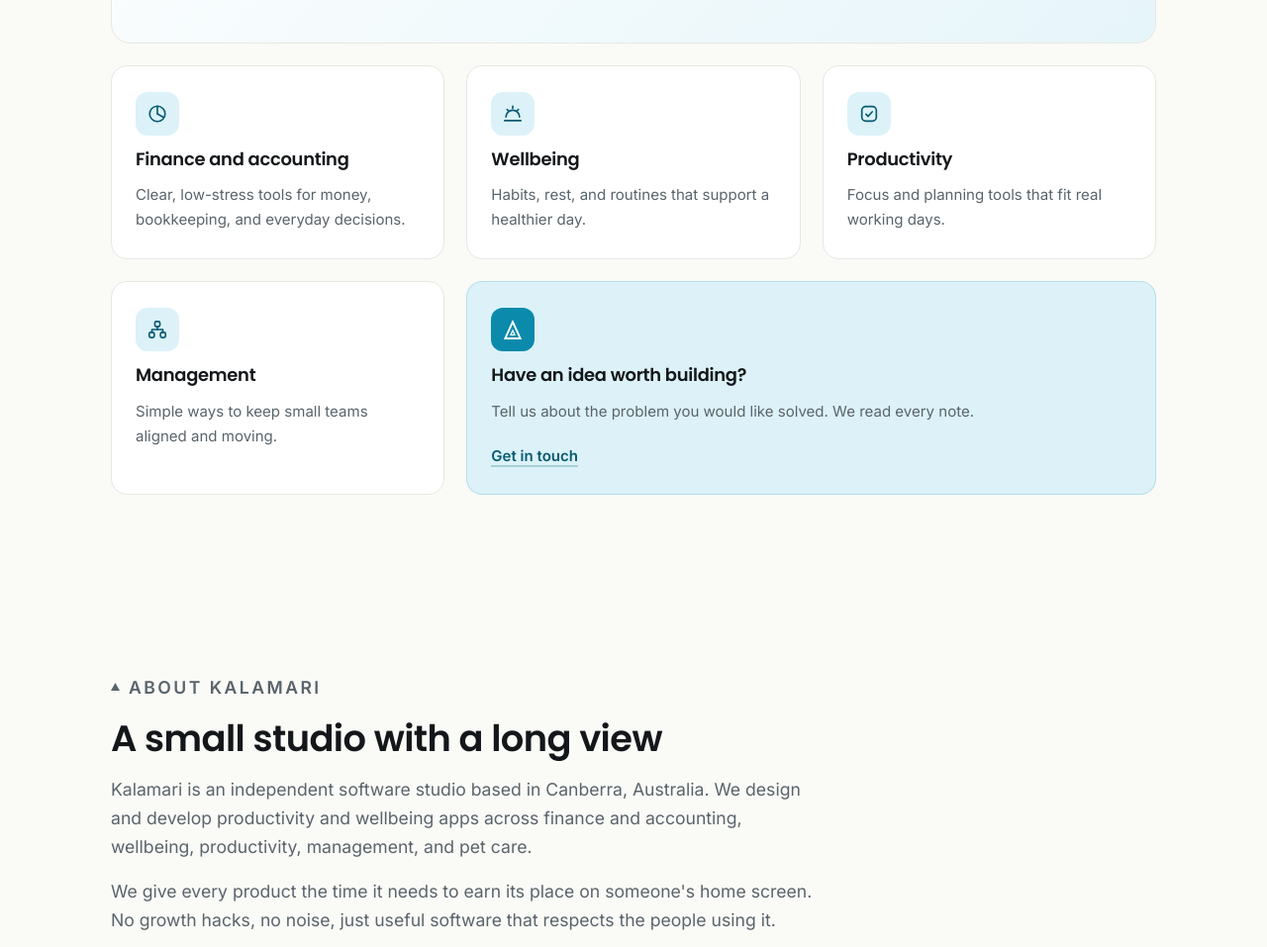
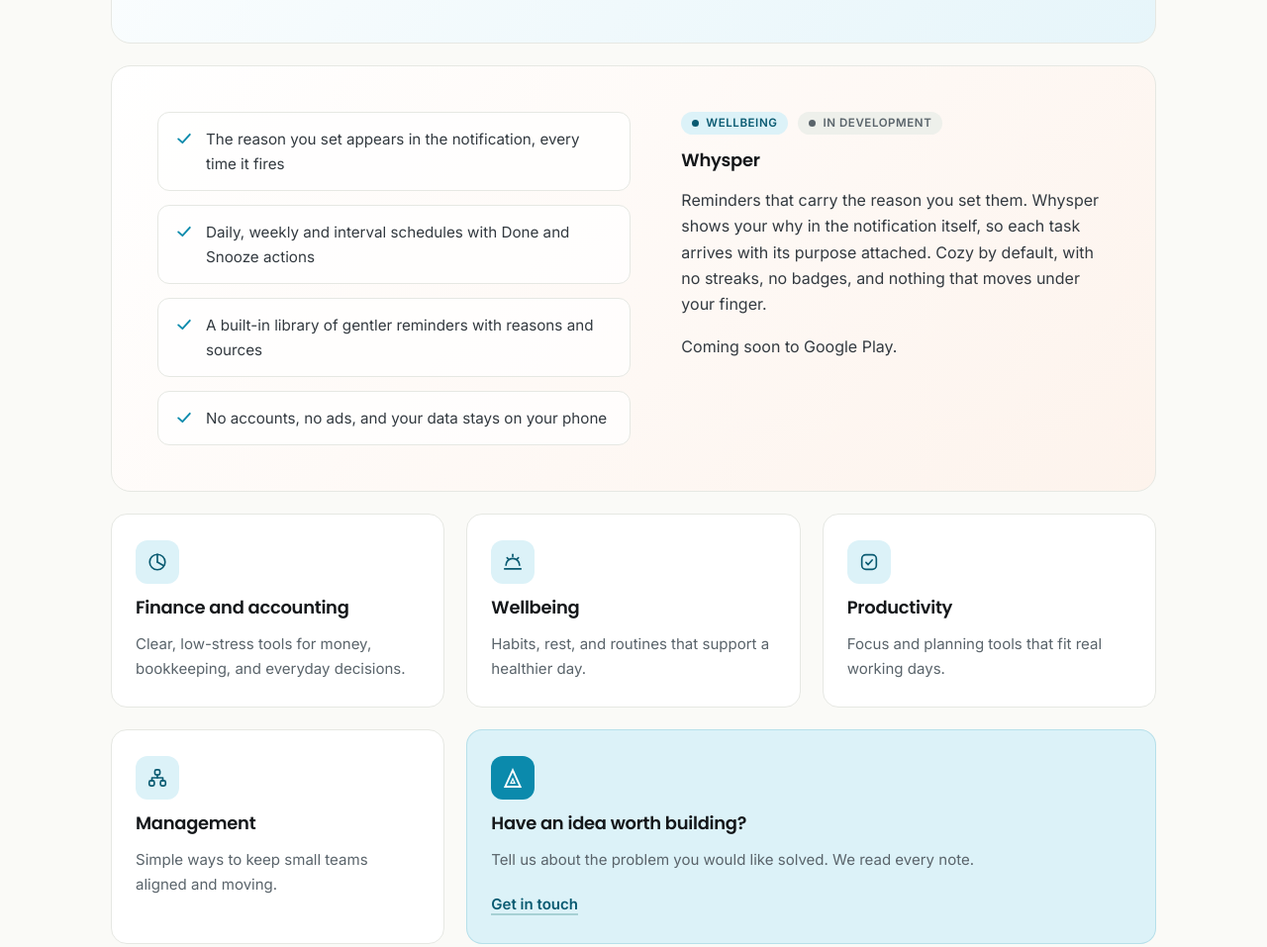
Before and after one commit to Frazzlesprite/Kalamari, a plain HTML site: page index.html in a window 1280 px wide. Shown: the part 1375-2332 px from the top of the page at 99% size. Drawn offline with Linux system fonts and the light colour scheme.

Commit message:
Add Whysper to the product listing
Second product card in What we build: reminders that carry the reason you set them, a mirrored warm-tinted layout, and status of in development, coming soon to Google Play. Also update the footer product list, meta and OG descriptions, the JSON-LD offer list, and the sitemap date.

```diff
--- a/assets/css/styles.css
+++ b/assets/css/styles.css
@@ -538,6 +538,18 @@ svg {
   background: linear-gradient(135deg, #ffffff 0%, #e6f5fa 100%);
   border: 1px solid var(--line);
   border-radius: var(--radius-lg);
+}
+
+.featured--flip .featured-copy {
+  order: 2;
+}
+
+.featured--flip .featured-list {
+  order: 1;
+}
+
+.featured--warm {
+  background: linear-gradient(135deg, #ffffff 0%, #fdf3ec 100%);
 }
 
 .featured-copy {
@@ -1094,6 +1106,11 @@ html.js .delay-3 {
     grid-template-columns: 1fr;
   }
 
+  .featured--flip .featured-copy,
+  .featured--flip .featured-list {
+    order: 0;
+  }
+
   .hero-visual {
     padding: 18px 0 8px;
   }
--- a/index.html
+++ b/index.html
@@ -4,7 +4,7 @@
   <meta charset="utf-8">
   <meta name="viewport" content="width=device-width, initial-scale=1">
   <title>Kalamari | Productivity and Wellbeing Apps, Canberra</title>
-  <meta name="description" content="Kalamari is an independent software studio in Canberra, Australia, building productivity and wellbeing apps, including PuppyPulse, a calm puppy tracker for the first months.">
+  <meta name="description" content="Kalamari is an independent software studio in Canberra, Australia, building productivity and wellbeing apps, including PuppyPulse and Whysper.">
   <link rel="canonical" href="https://frazzlesprite.github.io/Kalamari/">
   <meta name="author" content="Kalamari">
   <meta name="robots" content="index, follow">
@@ -13,7 +13,7 @@
   <meta property="og:site_name" content="Kalamari">
   <meta property="og:locale" content="en_AU">
   <meta property="og:title" content="Kalamari | Productivity and Wellbeing Apps, Canberra">
-  <meta property="og:description" content="An independent software studio in Canberra, Australia, building productivity and wellbeing apps, including PuppyPulse, a calm puppy tracker for the first months.">
+  <meta property="og:description" content="An independent software studio in Canberra, Australia, building productivity and wellbeing apps, including PuppyPulse and Whysper.">
   <meta property="og:url" content="https://frazzlesprite.github.io/Kalamari/">
   <meta property="og:image" content="https://frazzlesprite.github.io/Kalamari/assets/img/og-image.png">
   <meta property="og:image:width" content="1200">
@@ -65,6 +65,16 @@
           "applicationCategory": "LifestyleApplication",
           "operatingSystem": "Android",
           "url": "https://puppypulse.xyz"
+        }
+      },
+      {
+        "@type": "Offer",
+        "itemOffered": {
+          "@type": "SoftwareApplication",
+          "name": "Whysper",
+          "description": "Reminders that carry the reason you set them, with quiet schedules, local-only data, and a calm design for ADHD and autistic users.",
+          "applicationCategory": "ProductivityApplication",
+          "operatingSystem": "Android"
         }
       }
     ]
@@ -250,6 +260,44 @@
                   <path d="M5 12.5l5 4.5 9-10"/>
                 </svg>
                 <span>One-time purchase, no subscription, no ads, no AI</span>
+              </li>
+            </ul>
+          </article>
+
+          <article class="featured featured--flip featured--warm" data-reveal>
+            <div class="featured-copy">
+              <div class="featured-meta">
+                <span class="chip">Wellbeing</span>
+                <span class="chip chip--plain">In development</span>
+              </div>
+              <h3>Whysper</h3>
+              <p>Reminders that carry the reason you set them. Whysper shows your why in the notification itself, so each task arrives with its purpose attached. Cozy by default, with no streaks, no badges, and nothing that moves under your finger.</p>
+              <p>Coming soon to Google Play.</p>
+            </div>
+            <ul class="featured-list">
+              <li>
+                <svg viewBox="0 0 24 24" fill="none" stroke="currentColor" stroke-width="2.2" stroke-linecap="round" stroke-linejoin="round" aria-hidden="true" focusable="false">
+                  <path d="M5 12.5l5 4.5 9-10"/>
+                </svg>
+                <span>The reason you set appears in the notification, every time it fires</span>
+              </li>
+              <li>
+                <svg viewBox="0 0 24 24" fill="none" stroke="currentColor" stroke-width="2.2" stroke-linecap="round" stroke-linejoin="round" aria-hidden="true" focusable="false">
+                  <path d="M5 12.5l5 4.5 9-10"/>
+                </svg>
+                <span>Daily, weekly and interval schedules with Done and Snooze actions</span>
+              </li>
+              <li>
+                <svg viewBox="0 0 24 24" fill="none" stroke="currentColor" stroke-width="2.2" stroke-linecap="round" stroke-linejoin="round" aria-hidden="true" focusable="false">
+                  <path d="M5 12.5l5 4.5 9-10"/>
+                </svg>
+                <span>A built-in library of gentler reminders with reasons and sources</span>
+              </li>
+              <li>
+                <svg viewBox="0 0 24 24" fill="none" stroke="currentColor" stroke-width="2.2" stroke-linecap="round" stroke-linejoin="round" aria-hidden="true" focusable="false">
+                  <path d="M5 12.5l5 4.5 9-10"/>
+                </svg>
+                <span>No accounts, no ads, and your data stays on your phone</span>
               </li>
             </ul>
           </article>
@@ -479,6 +527,7 @@
           <h2>Products</h2>
           <ul>
             <li><a href="https://puppypulse.xyz" target="_blank" rel="noopener">PuppyPulse</a></li>
+            <li>Whysper</li>
           </ul>
         </div>
 
--- a/sitemap.xml
+++ b/sitemap.xml
@@ -2,6 +2,6 @@
 <urlset xmlns="http://www.sitemaps.org/schemas/sitemap/0.9">
   <url>
     <loc>https://frazzlesprite.github.io/Kalamari/</loc>
-    <lastmod>2026-10-19</lastmod>
+    <lastmod>2026-11-06</lastmod>
   </url>
 </urlset>
```
